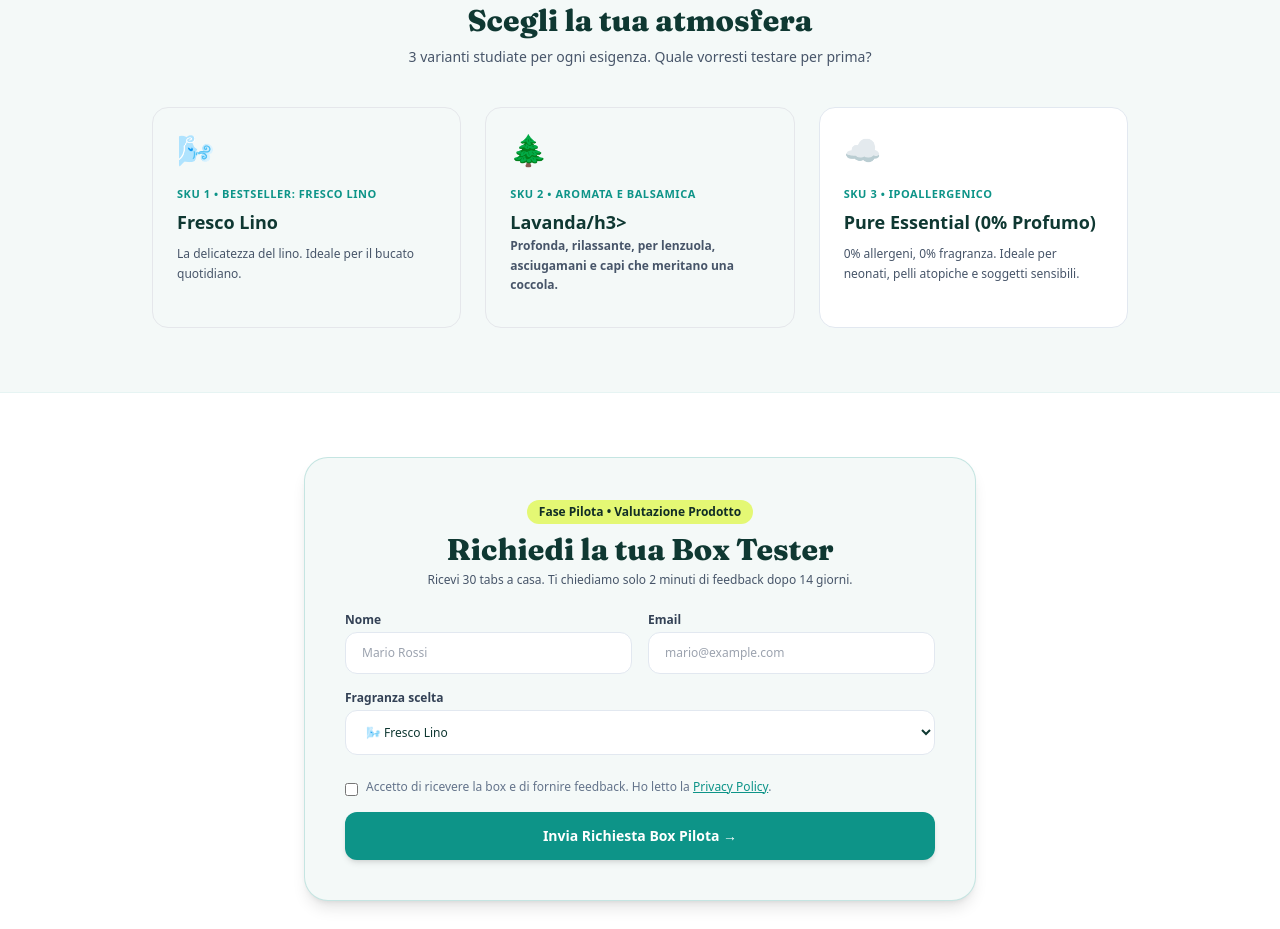
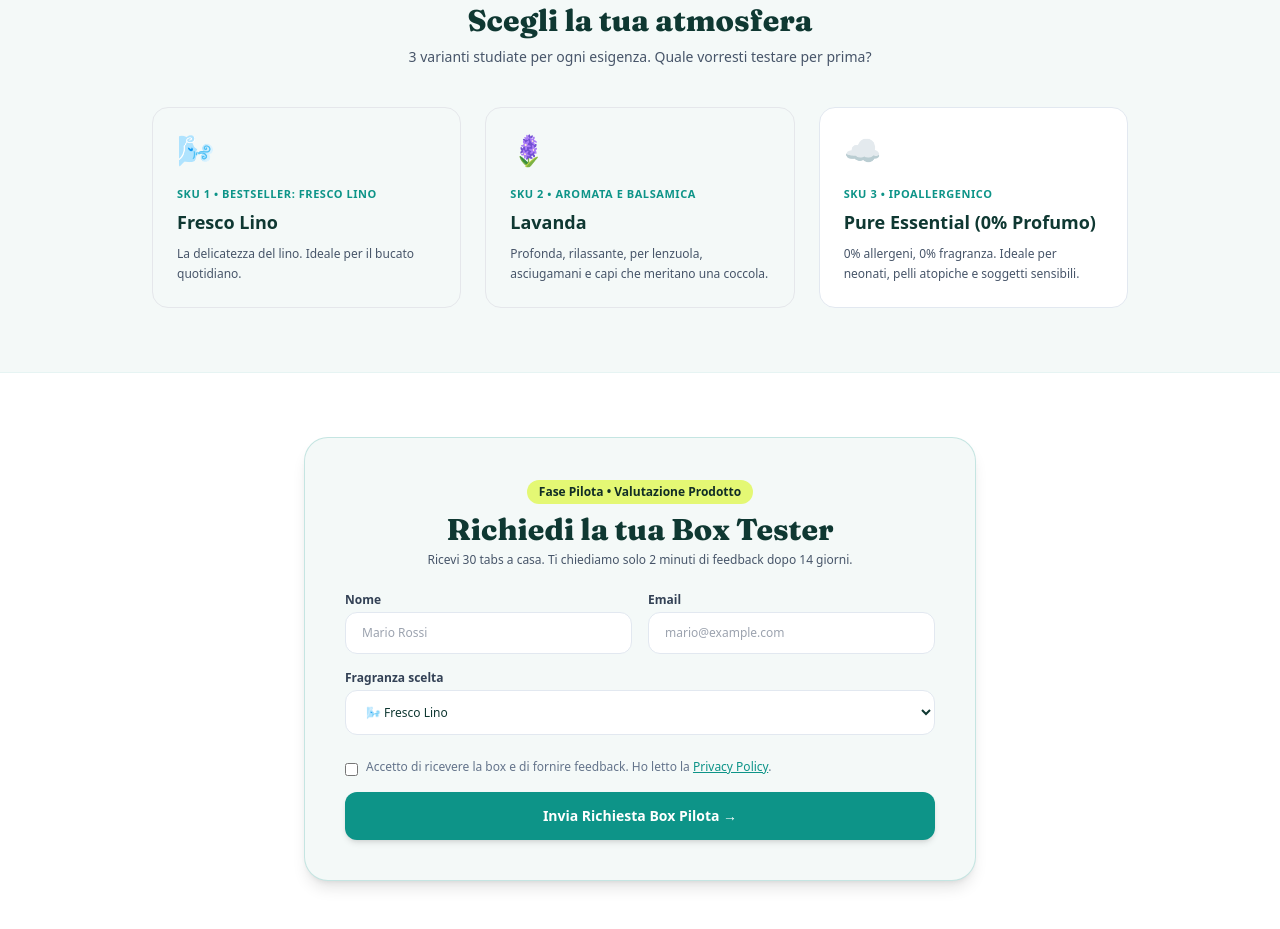
Before and after one commit to ManuZeer0/Newway, a plain HTML site: page index.html in a window 1280 px wide. Shown: the part 1300-2229 px from the top of the page. Drawn offline with nearby package versions, Linux system fonts and the light colour scheme.

Commit message:
Update index.html

```diff
--- a/index.html
+++ b/index.html
@@ -207,9 +207,9 @@
       </div>
 
       <div @click="s = 'Lavanda'" :class="s === 'Lavanda' ? 'border-[#0D9488] ring-2 ring-[#0D9488]/30 bg-[#E6FFFA]/30' : 'border-slate-200 bg-white'" class="cursor-pointer rounded-2xl p-6 border transition">
-        <span class="text-3xl mb-3 block">🌲</span>
+        <span class="text-3xl mb-3 block">🪻</span>
         <span class="text-[11px] font-extrabold uppercase tracking-wider text-[#0D9488]">SKU 2 &bull; Aromata e Balsamica </span>
-        <h3 class="text-lg font-bold text-[#0F3832] mt-1 mb-2">Lavanda/h3>
+        <h3 class="text-lg font-bold text-[#0F3832] mt-1 mb-2">Lavanda</h3>
         <p class="text-xs text-slate-600 leading-relaxed">Profonda, rilassante, per lenzuola, asciugamani e capi che meritano una coccola.</p>
       </div>
 
```
